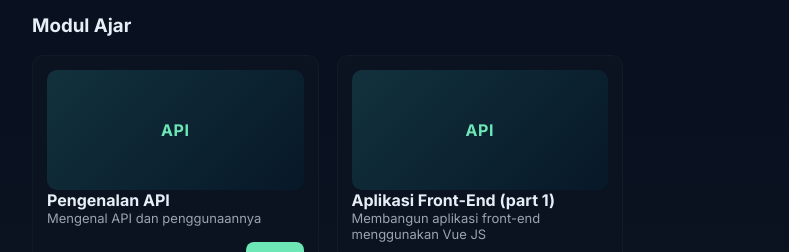
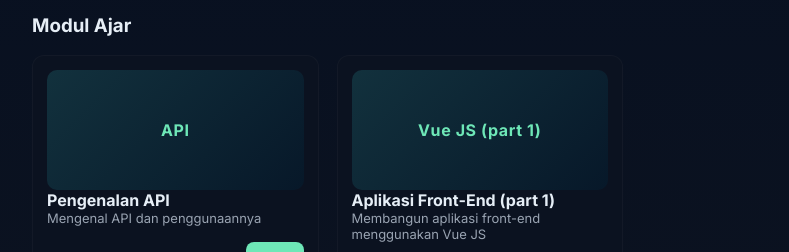
Before and after one commit to Ram2thedani/ram2thedani.github.io, a plain HTML site: page index.html in a window 1280 px wide. Shown: the part 188-440 px from the top of the page, without its empty margins (8-797 px from the left). Drawn offline with Linux system fonts and the light colour scheme.

Commit message:
editted title text

```diff
--- a/index.html
+++ b/index.html
@@ -299,7 +299,7 @@
           <article class="card" data-title="Aplikasi Front-End (part 1)">
             <a href="https://ram2thedani.github.io/modul/vuejs-frontend">
 
-                <div class="thumb">API</div>
+                <div class="thumb">Vue JS (part 1)</div>
                 <div class="title">Aplikasi Front-End (part 1)</div>
                 <div class="desc">
                     Membangun aplikasi front-end menggunakan Vue JS
```
